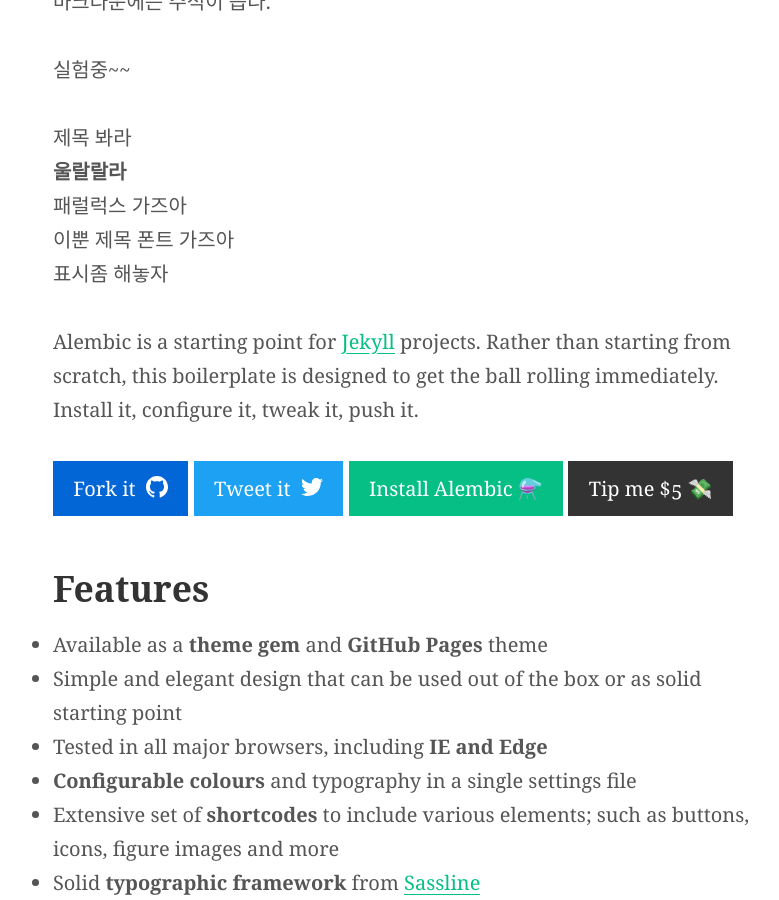
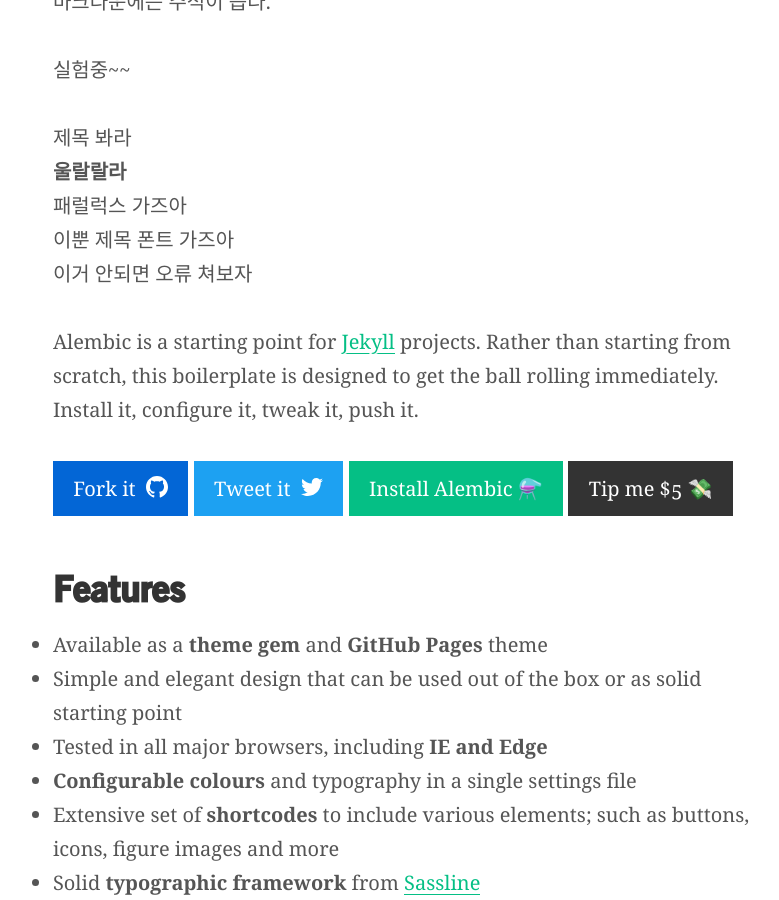
Before and after one commit to Haawron/Haawron.github.io, a Jekyll site: the page built from index.md, in a window 1280 px wide and 900 px high, scrolled down 569 px. Shown: the whole window, without its empty margins (230-1009 px from the left). Built offline with Jekyll 4.4.1, drawn with Linux system fonts in a browser that asks for light colours; some web fonts are replaced; our own code applies the rules of GitHub Pages for plain Markdown files.

Commit message:
이쁜 제목 폰트 가즈아 오류

```diff
--- a/_sass/sassline-base/_typography.scss
+++ b/_sass/sassline-base/_typography.scss
@@ -12,7 +12,7 @@
 // Site-wide base styles.
 @font-face {
   font-family: 'OldSansBlack';
-  src: url(fonts/OldSansBlack.ttf) format('truetype');
+  src: url(/fonts/OldSansBlack.ttf) format('truetype');
 }
 
 body {
--- a/index.md
+++ b/index.md
@@ -15,7 +15,7 @@
 **울랄랄라** <br>
 패럴럭스 가즈아<br>
 이뿐 제목 폰트 가즈아<br>
-표시좀 해놓자<br>
+이거 안되면 오류 쳐보자<br>
 
 Alembic is a starting point for [Jekyll](https://jekyllrb.com/) projects. Rather than starting from scratch, this boilerplate is designed to get the ball rolling immediately. Install it, configure it, tweak it, push it.
 
```
